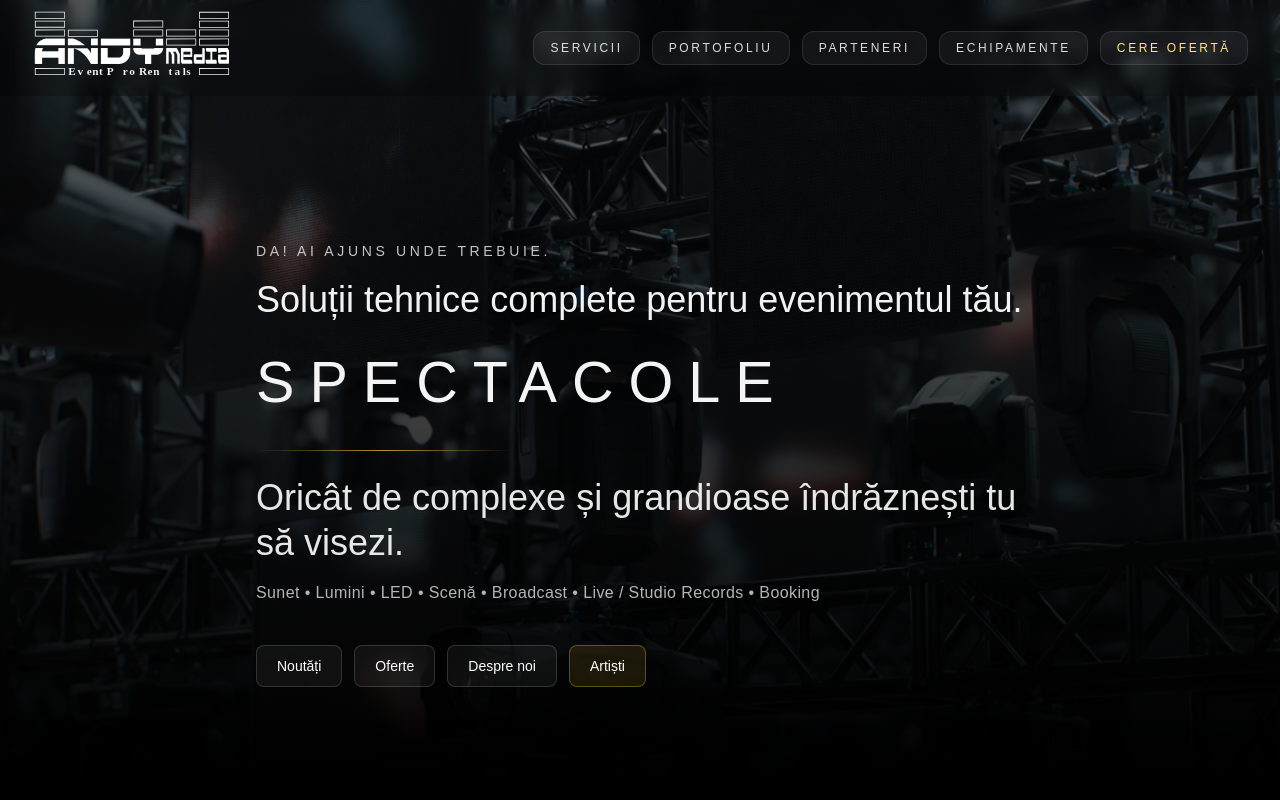
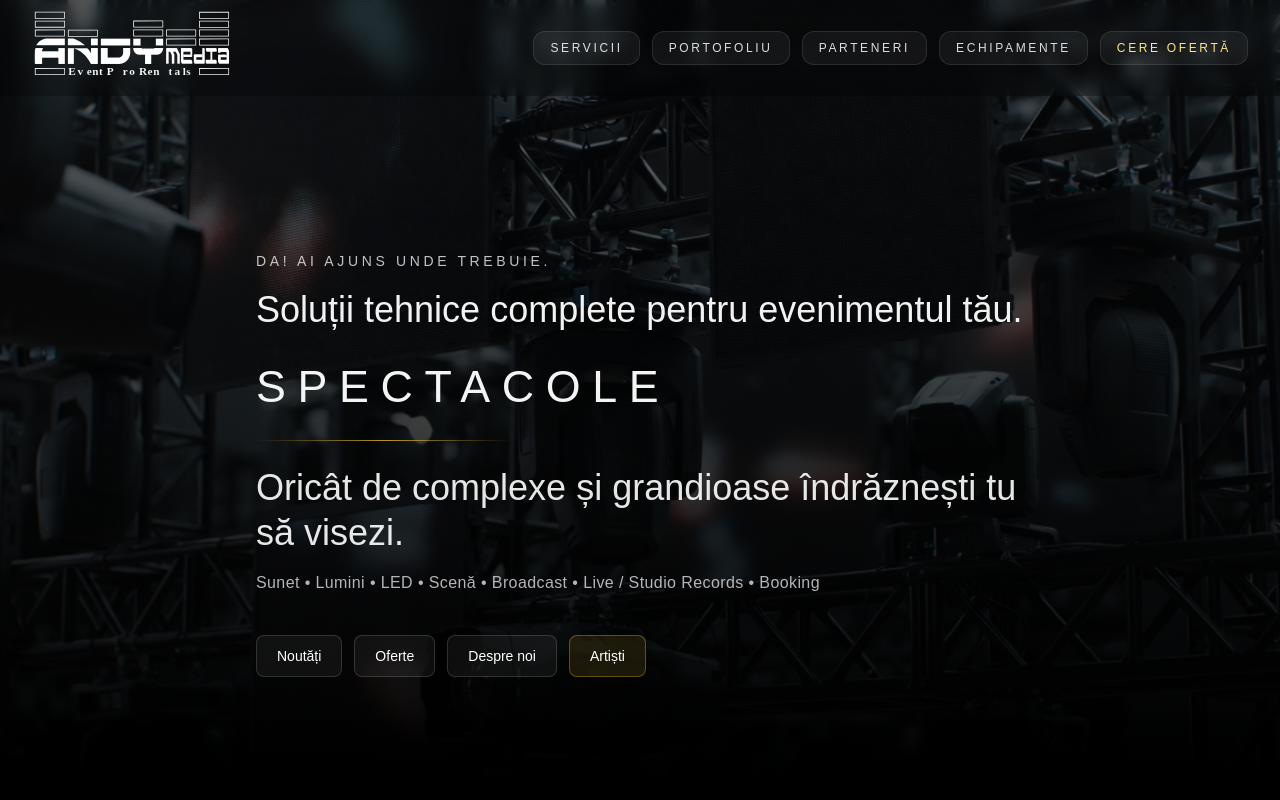
Before and after one commit to stoicaandy/andymedia-site, a Next.js app: page / in a window 1280 px wide. Shown: the top 800 px of the page. Built offline with nearby package versions, Linux system fonts and the light colour scheme.

Commit message:
Update site

```diff
--- a/app/components/RotatingHeadline.tsx
+++ b/app/components/RotatingHeadline.tsx
@@ -24,7 +24,7 @@ export default function RotatingHeadline() {
 
   useEffect(() => {
     const showMs = 3200; // mai rar
-    const fadeMs = 520;  // mai smooth
+    const fadeMs = 520; // mai smooth
 
     const t1 = setTimeout(() => setVisible(false), showMs);
     const t2 = setTimeout(() => {
@@ -44,7 +44,7 @@ export default function RotatingHeadline() {
   return (
     <div className="relative w-full">
       {/* container fix (dar corect dimensionat) */}
-      <div className="h-[64px] md:h-[76px] lg:h-[88px] overflow-hidden">
+      <div className="h-[52px] md:h-[60px] lg:h-[68px] overflow-hidden">
         <span
           className={[
             "block uppercase leading-none",
@@ -59,8 +59,8 @@ export default function RotatingHeadline() {
           ].join(" ")}
           style={{
             fontFamily: "var(--font-bebas), system-ui",
-            // impact, dar nu “cât ecranul”
-            fontSize: "clamp(1.9rem, 4.8vw, 3.6rem)",
+            // mai mic decat inainte
+            fontSize: "clamp(1.5rem, 3.8vw, 2.8rem)",
           }}
         >
           {item.text}
```
